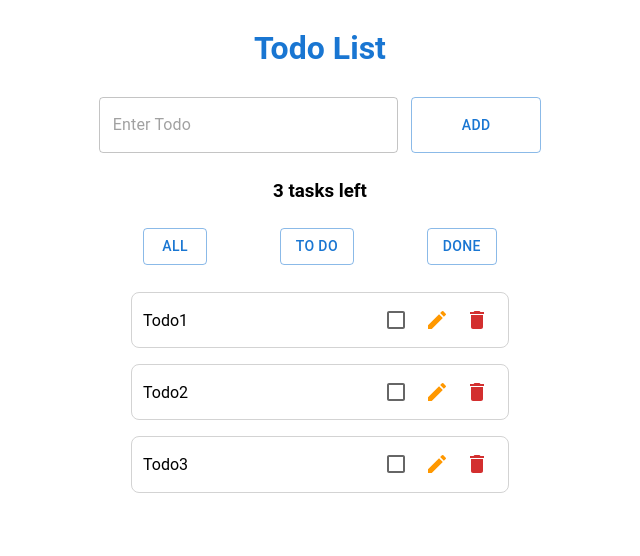
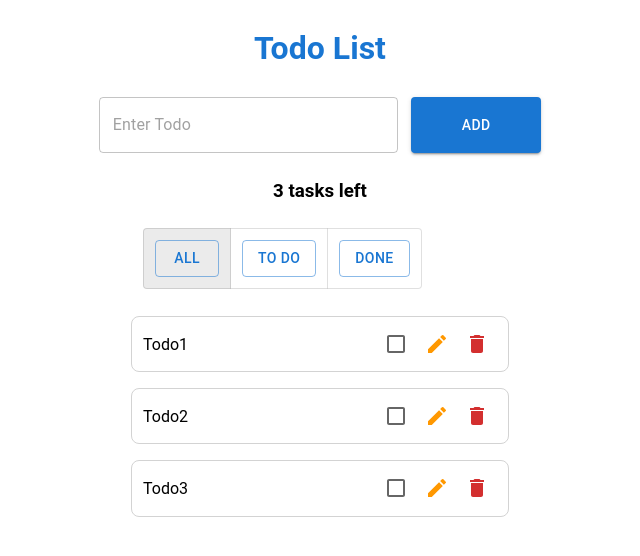
Before and after one commit to jmpark95/1st-project-Todo, a React (Create React App) app: page / in a window 1280 px wide. Shown: the top 556 px of the page, without its empty margins (320-960 px from the left). Built offline with nearby package versions, Linux system fonts and the light colour scheme.

Commit message:
Added filter functionality

```diff
--- a/src/App.jsx
+++ b/src/App.jsx
@@ -3,6 +3,8 @@ import Form from "./components/Form";
 import Todo from "./components/Todo";
 
 import Button from "@mui/material/Button";
+import ToggleButton from "@mui/material/ToggleButton";
+import ToggleButtonGroup from "@mui/material/ToggleButtonGroup";
 import { nanoid } from "nanoid";
 
 function App() {
@@ -13,8 +15,18 @@ function App() {
    ];
 
    const [tasks, setTasks] = useState(INITIAL_DATA);
+   const [filter, setFilter] = useState("all");
 
-   const taskList = tasks.map((task) => {
+   let filterFunction;
+   if (filter === "all") {
+      filterFunction = (task) => task;
+   } else if (filter === "todo") {
+      filterFunction = (task) => task.completed === false;
+   } else {
+      filterFunction = (task) => task.completed === true;
+   }
+
+   const taskList = tasks.filter(filterFunction).map((task) => {
       return (
          <Todo
             key={task.id}
@@ -52,6 +64,10 @@ function App() {
       setTasks(tasks.filter((task) => task.id !== id));
    }
 
+   function handleFilter(e, newFilter) {
+      setFilter(newFilter);
+   }
+
    const tasksRemainingLength = tasks.filter(
       (task) => task.completed === false
    ).length;
@@ -68,9 +84,22 @@ function App() {
          </h3>
 
          <div className="filter-container">
-            <Button variant="outlined">All</Button>
-            <Button variant="outlined">To do</Button>
-            <Button variant="outlined">Done</Button>
+            <ToggleButtonGroup
+               value={filter}
+               exclusive
+               onChange={handleFilter}
+               aria-label="text alignment"
+            >
+               <ToggleButton value="all" aria-label="all">
+                  <Button variant="outlined">All</Button>
+               </ToggleButton>
+               <ToggleButton value="todo" aria-label="todo">
+                  <Button variant="outlined">To do</Button>
+               </ToggleButton>
+               <ToggleButton value="done" aria-label="done">
+                  <Button variant="outlined">Done</Button>
+               </ToggleButton>
+            </ToggleButtonGroup>
          </div>
 
          <div className="todo-item-container">{taskList}</div>
--- a/src/components/Form.jsx
+++ b/src/components/Form.jsx
@@ -22,7 +22,7 @@ export default function Form({ addTask }) {
             value={formInput}
             onChange={(e) => setFormInput(e.target.value)}
          />
-         <Button variant="outlined" type="submit">
+         <Button variant="contained" type="submit">
             Add
          </Button>
       </form>
```
